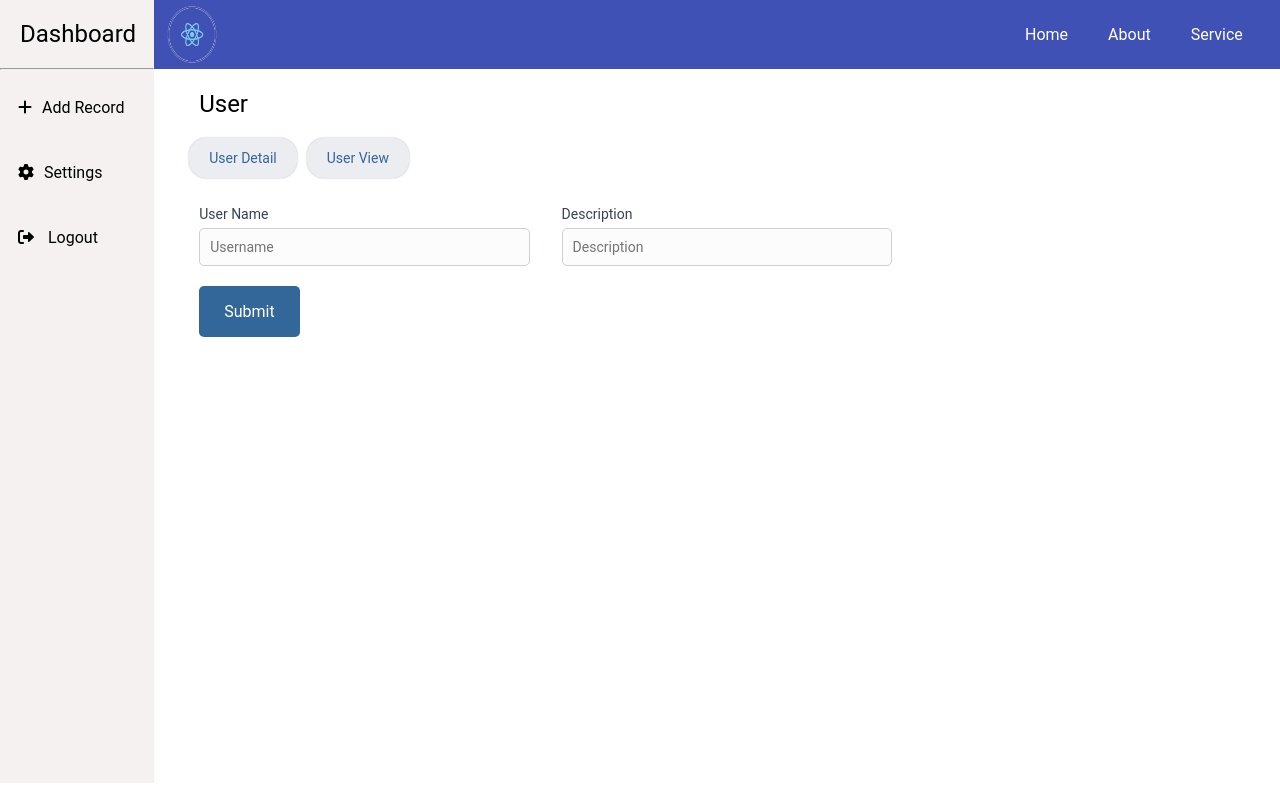
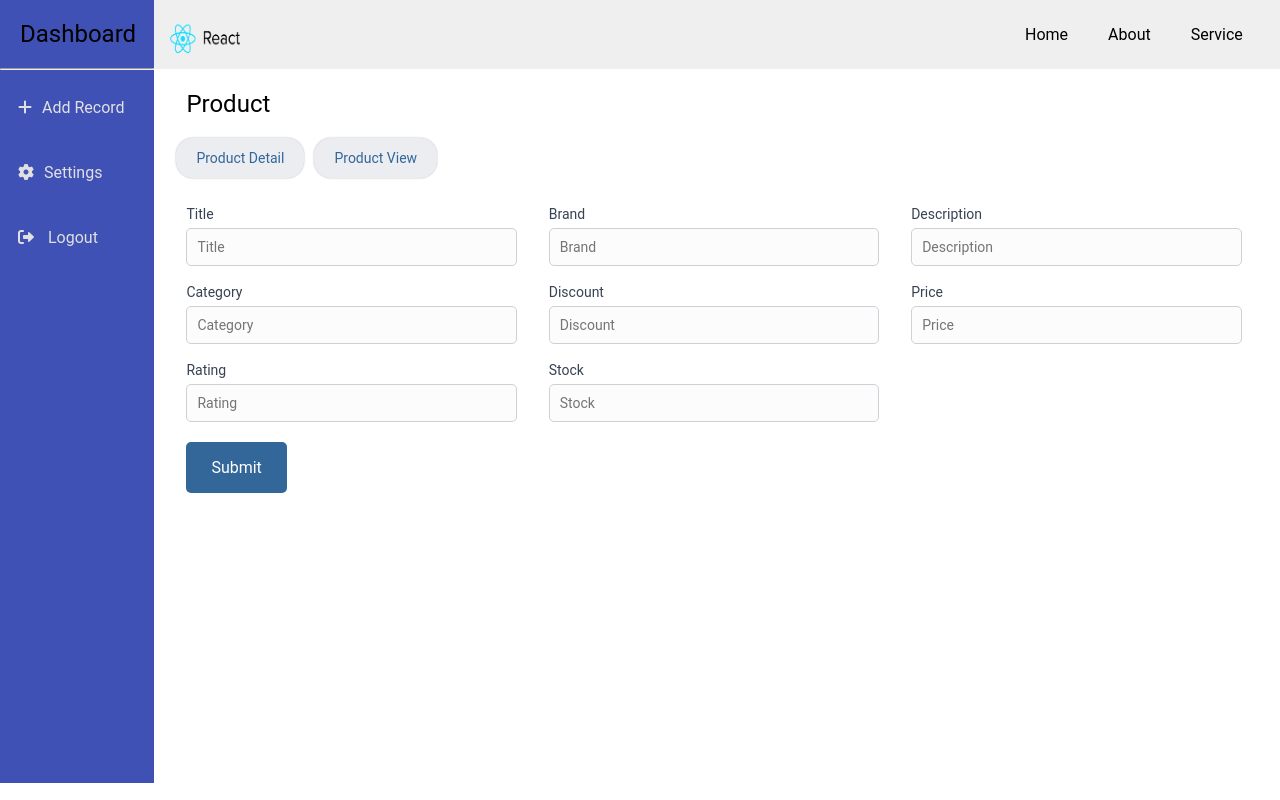
Before and after one commit to rohit-9823/Japan-Task, a React (Create React App) app: page /Construction in a window 1280 px wide. Both pictures are taken after a click on the item "Add Record". Built offline with nearby package versions, Linux system fonts and the light colour scheme.

Commit message:
create-read-delete completed

```diff
--- a/src/components/User/user.css
+++ b/src/components/User/user.css
@@ -14,8 +14,44 @@
     /* background-color: red; */
     margin-left: 10px;
     position: absolute;
-    left: 14%;
+    left: 13%;
     width: 84%;
     top: 80px;
 
 }
+.popup_image{
+    width: 80%;
+    border-radius: 10px;
+    height: 200px;
+
+}
+
+.left_side_popup{
+    float: left;
+width: 50%;
+}
+
+.subimages{
+    width: 30%;
+    height: 90px;
+    border-radius: 10px;
+
+}
+.swal-wide{
+    width:650px !important;
+}
+.popup_title{
+    padding: 10px;
+    font: inherit;
+
+}
+b{
+    font-weight: bolder;
+}
+i{
+    font-style: italic  ;
+}
+.description{
+    margin-top: 10px;
+    margin-bottom: 10px;
+}
--- a/src/components/User/viewUser.jsx
+++ b/src/components/User/viewUser.jsx
@@ -7,12 +7,15 @@ import MaterialTable from "material-table";
 import { Link } from "react-router-dom";
 import { httpClient } from "../../constants/httpClient";
 import Swal from "sweetalert2";
-import InsertRecord from "../landingPage/outlayDesign";
+import Button from 'react-bootstrap/Button';
+import Modal from 'react-bootstrap/Modal';
+
 import "./user.css"
 
 function Viewuser(props) {
   const [userdata, setuserdata] = useState([]);
   const [ProductData, setProductData] = useState([]);
+
 
   const userapi = async () => {
     httpClient.apiCall("", "GET", "products")
@@ -26,6 +29,45 @@ function Viewuser(props) {
     props.history.push("/useredit", rowData);
   };
 
+  const handleView=(rowdata)=>{
+    console.log(rowdata);
+
+new Swal({
+  customClass: 'swal-wide',
+  html:`
+  <img src=${rowdata.thumbnail} alt="image" class="popup_image"/>
+  <div class="sub_image_popup">
+
+<img src=${rowdata.images[1]} alt="image" class="subimages"/>
+<img src=${rowdata.images[2]} alt="image" class="subimages"/>
+<img src=${rowdata.images[3]} alt="image" class="subimages"/>
+
+<div class="subimage>
+<img src=${rowdata.thumbnail} alt="image" />
+</div>
+  </div>
+  <h1 class="description">Description</h1>
+
+                    <div class="left_side_popup">
+<h4 class="popup_title"> <b> Title: </b> <i>${rowdata.title}</i></h4>
+<h4 class="popup_title"><b>Brand:</b> <i> ${rowdata.brand}</i></h4>
+<h4 class="popup_title"><b>Category:</b> <i>${rowdata.category}</i></h4>
+<h4 class="popup_title"><b>Discount:</b> <i>${rowdata.discountPercentage} %</i></h4>
+                    </div>
+                    <div class="right_side_popup">
+                    <h4 class="popup_title"><b>Rating:</b> <i>${rowdata.rating}</i></h4>
+                    <h4 class="popup_title"><b>Stock:</b> <i>${rowdata.stock}</i></h4>
+                    <h4 class="popup_title"><b>Price:</b> <i>${rowdata.price}</i></h4>
+
+                    </div>
+
+
+
+
+                        `,
+ })
+
+  }
   const handleDelete = (e, rowData) => {
     console.log(rowData);
     let id = rowData.id;
@@ -69,15 +111,15 @@ function Viewuser(props) {
     <div className="details_user">
 
       <div className="heading_line">
-        <h2 className="text04">User</h2>
+        <h2 className="text04">Product</h2>
       </div>
 
       <div className="buttons-line">
         <Link to="../Dashboard">
-          <button className="btn-details">User Detail</button>
+          <button className="btn-details">Product Detail</button>
         </Link>
         <button className="btn-details" id="btn-selected">
-          User View
+          Product View
         </button>
       </div>
       <Row className="rows-branch">
@@ -105,7 +147,7 @@ function Viewuser(props) {
               },
               maxBodyHeight: "400px",
             }}
-            title="User"
+            title="Product"
             columns={[
               { title: "S.N", render: (rowData) => rowData.tableData.id + 1 },
               { title: 'Image', field: 'thumbnail', render: rowData => <img src={rowData.thumbnail} style={{width: "58%" ,height:"50px", borderRadius: '50%'}}/> },
@@ -134,16 +176,25 @@ function Viewuser(props) {
             actions={[
               {
                 icon: Add,
-                tooltip: "Add User",
+                tooltip: "Add Product",
                 isFreeAction: true,
               },
               {
+                icon: ()=> <i class="fa-sharp fa-solid fa-eye fa-xs" ></i>,
+                tooltip: "View Product",
+                onClick: (e, rowData) => {
+                  handleView(rowData);
+                },
+              },
+
+              {
                 icon: Edit,
-                tooltip: "Edit User",
+                tooltip: "Edit Products",
                 onClick: (e, rowData) => {
                   handleEdit(e, rowData);
                 },
               },
+
               {
                 icon: Delete,
                 tooltip: "Delete Record",
@@ -155,6 +206,7 @@ function Viewuser(props) {
           />
         </Col>
       </Row>
+
     </div>
   );
 }
--- a/src/components/landingPage/insertForm.jsx
+++ b/src/components/landingPage/insertForm.jsx
@@ -8,126 +8,125 @@ import { httpClient } from "../../constants/httpClient";
 import useButtonLoader from "../../constants/btn_Loader";
 // import { notify } from "../../constants/notify";
 import { Link, useHistory } from "react-router-dom";
-import "./insertrecord.scss"
+import "./insertrecord.scss";
 import InsertRecord from "./outlayDesign";
+import { BrandingWatermark, DiscFullOutlined } from "@material-ui/icons";
+import { RotatingLines } from "react-loader-spinner";
+import { notify } from "../../constants/notify";
+import InsertProductVerify from "../../validation/inserProductVerify";
 export default function Insertform(props) {
   const [datas, setdatas] = useState({
-    username: "",
+    title: "",
+    brand: "",
+    category: "",
+    discount: "",
+    price: "",
+    rating: "",
+    stock: "",
     description: "",
-    screenId: "",
   });
-  const [screens, setscreens] = useState([]);
-  const [editoption, seteditoption] = useState([]);
-  const [multipleScreen, setmultipleScreen] = useState([]);
-  const [demo2, setdemo2] = useState([]);
-  const [editvalue, seteditvalue] = useState([]);
   const [loadings, setloadings] = useButtonLoader("Submit", "Submitting");
   const [propsavailable, setpropsavailable] = useState();
+  const [images, setimages] = useState([]);
+  const [Imagevalue, setImagevalue] = useState([]);
+  const [reader, setreader] = useState([]);
   let history = useHistory();
-//   const getRole = () => {
-//     {
-//       props.location.state
-//         ? httpClient
-//             .GET("api/role/get-all/screens", false, true)
-//             .then((res) => {
-//               // console.log(res);
-//               let id = props.location.state.screen;
-//               let data = res.data.data.filter(
-//                 (values) => !id.includes(values.id)
-//               );
-//               // console.log("data", data);
-//               let newValue = data.map((values) => {
-//                 return {
-//                   value: values.id,
-//                   label: values.name,
-//                 };
-//               });
-//               seteditoption(newValue);
-//               let showingData =props.location.state.screenName.map((value)=>{
-//               return {
-//                 value:value,
-//                 label:value,
-//               };
-//             })
-//             seteditvalue(showingData)
-//               // return {
-//               //   value: values.id,
-//               //   label: values.name,
-//               // };
-//               // let data2=editvalue.filter((dataa)=>dataa.label==data)
-//               // // console.log(data);
-//               // // console.log(data2);
-//               // setscreens(data);
-//             })
-//         : httpClient
-//             .GET("api/role/get-all/screens", false, true)
-//             .then((res) => {
-//               // console.log(res);
-//               let data = res.data.data.map((values) => {
-//                 return {
-//                   value: values.id,
-//                   label: values.name,
-//                 };
-//               });
-//               setscreens(data);
-//             });
-//     }
-//   };
+
   useEffect(() => {
-
 
   }, []);
 
+
   const ref = useRef(null);
+
+  const handeimage = (event, allvalues) => {
+    setimages(URL.createObjectURL(event.target.files[0]));
+    const file = event.target.files[0];
+    setImagevalue(file);
+    const reader = new FileReader();
+    reader.onloadend = () => {
+      setreader({ preview: reader.result });
+    };
+    reader.readAsDataURL(file);
+
+    // setimages(URL.createObjectURL(event.target.files[0]));
+    // let files = event.target.files[0];
+    // setImagevalue(files);
+  };
 
   return (
     <div className="details_user">
-
       <div className="heading_line">
-        <h2 className="text04">User</h2>
+        <h2 className="text04">Product</h2>
       </div>
 
       <div className="buttons-line">
+        <button className="btn-details">Product Detail</button>
 
-          <button className="btn-details">User Detail</button>
-
-        <Link to="../viewuser">
+        <Link to="./viewuser">
           <button className="btn-details" id="btn-selected">
-          User View
+            Product View
           </button>
         </Link>
       </div>
 
       <Formik
-            innerRef={ref}
+        // innerRef={ref}
         enableReinitialize
         initialValues={datas}
-            // validationSchema={Roleverify}
+        validationSchema={InsertProductVerify}
         onSubmit={async (value, { resetForm }) => {
           setloadings(true);
-              let createUser = {
-                username: value.username,
+
+          let createProduct = {
+            title: value.title,
+            brand: value.brand,
             description: value.description,
+            category: value.category,
+            discount: value.discount,
+            price: value.price,
+            rating: value.rating,
+            stock: value.stock,
           };
-              console.log(value);
+
+          httpClient
+            .apiCall(createProduct, "POST", "products/add")
+            .then((res) => {
+              notify.success(`Record Successfully created`);
+              setloadings(false);
+              resetForm({ createProduct: " " });
+            });
         }}
       >
-              {({ errors, touched, setFieldValue }) => (
+        {({ errors, touched }) => (
           // {/* Form started */}
           <Form className="createBody">
             <div className="pdf-pform">
               <div>
-                      <label>User Name</label>
+                <label>Title</label>
                 <Field
-                        name="username"
+                  name="title"
                   className="pdf-input"
-                        placeholder="Username"
+                  placeholder="Title"
                 ></Field>
-                      {errors.username && touched.username ? (
-                        <div className="error-message">{errors.username}</div>
+                {errors.title && touched.title ? (
+                  <div className="error-message">{errors.title}</div>
                 ) : null}
               </div>
               {propsavailable ? null : (
+                <div>
+                  <label>Brand</label>
+                  <Field
+                    name="brand"
+                    className="pdf-input"
+                    placeholder="Brand"
+                  ></Field>
+                  {errors.brand && touched.brand ? (
+                    <div className="error-message">{errors.brand}</div>
+                  ) : null}
+
+                </div>
+              )}
               <div>
                 <label>Description</label>
                 <Field
@@ -136,13 +135,92 @@ export default function Insertform(props) {
                   placeholder="Description"
                 ></Field>
                 {errors.description && touched.description ? (
+                  <div className="error-message">{errors.description}</div>
+                ) : null}
+              </div>
+            </div>
+            <div className="pdf-pform">
+              <div>
+                <label>Category</label>
+                <Field
+                  name="category"
+                  className="pdf-input"
+                  placeholder="Category"
+                ></Field>
+                {errors.category && touched.category ? (
+                  <div className="error-message">{errors.category}</div>
+                ) : null}
+              </div>
+              {propsavailable ? null : (
+                <div>
+                  <label>Discount</label>
+                  <Field
+                    name="discount"
+                    className="pdf-input"
+                    placeholder="Discount"
+                  ></Field>
+                  {errors.discount && touched.discount ? (
+                    <div className="error-message">{errors.discount}</div>
+                  ) : null}
+                </div>
+              )}
+              <div>
+                <label>Price</label>
+                <Field
+                  name="price"
+                  className="pdf-input"
+                  placeholder="Price"
+                ></Field>
+                {errors.price && touched.price ? (
+                  <div className="error-message">{errors.price}</div>
+                ) : null}
+              </div>
+            </div>
+            <div className="pdf-pform">
+              <div>
+                <label>Rating</label>
+                <Field
+                  name="rating"
+                  className="pdf-input"
+                  placeholder="Rating"
+                ></Field>
+                {errors.rating && touched.rating ? (
+                  <div className="error-message">{errors.rating}</div>
+                ) : null}
+              </div>
+              {propsavailable ? null : (
+                <div>
+                  <label>Stock</label>
+                  <Field
+                    name="stock"
+                    className="pdf-input"
+                    placeholder="Stock"
+                  ></Field>
+                  {errors.stock && touched.stock ? (
+                    <div className="error-message">{errors.stock}</div>
+                  ) : null}
+                </div>
+              )}
+              {/* <div>
+                        <label>Thumbnail</label>
+                        <input type="file" name="thumbnail" id=""
+                        required
+                        onChange={(event) => (
+                          handeimage(
+                            event,
+                            allvalues
+                          )
+                        )}
+                        />
+                        {images.length!=0?
+                        <img src={images} alt="" className="imageload" />
+                        :null}
+                        {errors.description && touched.description ? (
                           <div className="error-message">
                             {errors.description}
                           </div>
                         ) : null}
-                      </div>
-                    )}
-
+                      </div> */}
             </div>
             <div className="cu-sbutton">
               <button
@@ -158,6 +236,5 @@ export default function Insertform(props) {
         )}
       </Formik>
     </div>
-
   );
 }
--- a/src/components/landingPage/insertrecord.scss
+++ b/src/components/landingPage/insertrecord.scss
@@ -6,7 +6,8 @@ $hover_color: #4d62d6;
 //     text-align: right;
 // }
 .navbars{
-background-color: $background_color;
+background-color: rgb(239, 239, 239);
+
 padding: 25px;
 text-align: right;
 width: 84.7%;
@@ -20,7 +21,7 @@ left: 12%;
     text-align: justify;
     justify-content: right;
     cursor: pointer ;
-    color: white;
+    color: black;
 
 
 }
@@ -28,17 +29,18 @@ left: 12%;
     background-color: $hover_color;
     border-radius: 10px;
     transition: 0.5s ;
+    color: white;
 }
 .navbar_logo{
 
     position: absolute;
     top: 2px;
     left: 10px;
-    width: 5%;
+    width: 8%;
     height: 65px;
 }
 .sidebar{
-    background-color: rgb(245, 241, 241);
+    background-color: $background_color;
     height: 783px;
     float: left;
     width: 12%;
@@ -53,10 +55,12 @@ left: 12%;
     padding: 18px;
     margin-top: 10px;
     text-align: left;
+    color: rgb(224, 224, 224);
 }
 .sidebar_items:hover {
 background-color: rgb(255, 255, 255);
-
+color: black;
+transition: 0.5s;
 }
 .sidebar_icon{
     margin-right: 10px;
@@ -177,3 +181,7 @@ background-color: rgb(255, 255, 255);
     padding: 18px 25px;
     border: none;
   }
+  .imageload{
+    width: 60%;
+    height: 150px;
+  }
--- a/src/components/landingPage/outlayDesign.jsx
+++ b/src/components/landingPage/outlayDesign.jsx
@@ -1,7 +1,7 @@
 import React from 'react'
 import "./insertrecord.scss"
 import { useHistory } from 'react-router-dom'
-import reactlogo from "../../assets/images/react.gif"
+import reactlogo from "../../assets/images/react2.gif"
 import Insertform from './insertForm'
 function Outlaydesign() {
     let history=useHistory()
--- /dev/null
+++ b/src/validation/inserProductVerify.jsx
@@ -0,0 +1,27 @@
+import * as Yup from 'yup';
+
+const InsertProductVerify = Yup.object().shape({
+    title : Yup.string()
+    .required("Title is required."),
+  brand: Yup.string()
+    .required("Brand is required."),
+    description: Yup.string()
+    .required("Description is required."),
+    category: Yup.string()
+    .matches(/^[aA-zZ\s]+$/, "Only alphabets are allowed")
+    .required("Category is required."),
+    discount: Yup.string()
+    .matches(/^[0-9]+$/, "Must be only digits")
+    .required("Discount is required."),
+    price: Yup.string()
+    .matches(/^[0-9]+$/, "Must be only digits")
+    .required("Price is required."),
+    rating: Yup.string()
+    .matches(/^[0-9]+$/, "Must be only digits")
+    .required("Rating is required."),
+  stock: Yup.string()
+    .matches(/^[0-9]+$/, "Must be only digits")
+    .required("Stock is required."),
+});
+
+export default InsertProductVerify;
```
Also changed, not shown: src/constants/httpClient.js (+8 -6 lines), src/assets/images/react2.gif (added). Lines whose indentation alone changed are shown as unchanged.
